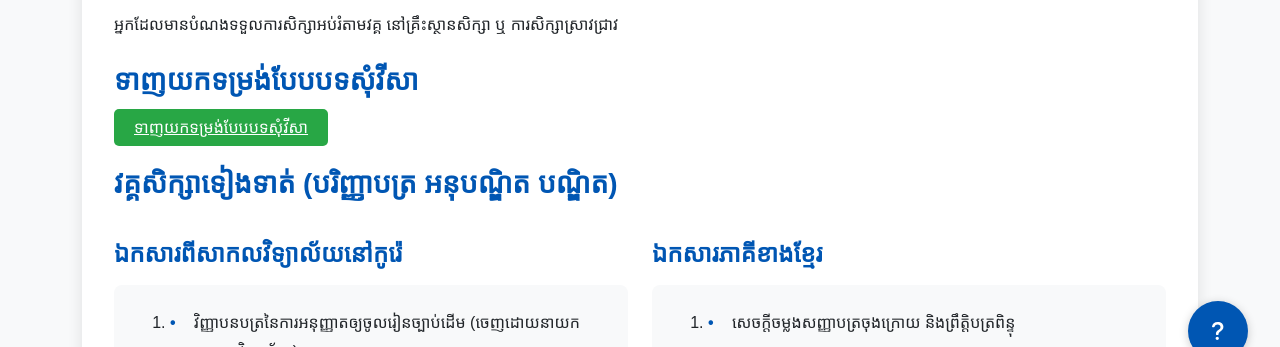
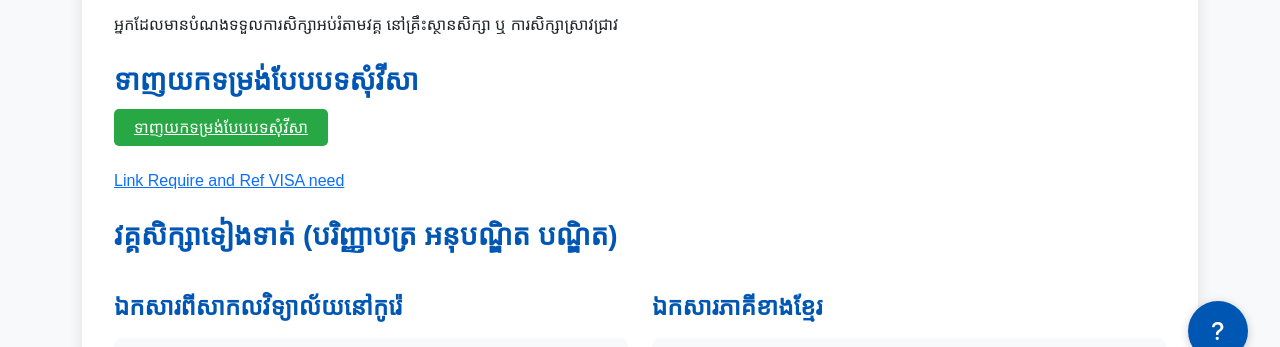
Before and after one commit to MuyleangIng/Preparing_apply_VISA, a plain HTML site: page index.html in a window 1280 px wide. Shown: the part 407-754 px from the top of the page. Drawn offline with nearby package versions, Linux system fonts and the light colour scheme; a web font is replaced by a local one.

Commit message:
Update index.html

```diff
--- a/index.html
+++ b/index.html
@@ -267,6 +267,9 @@
                 <h3>ទាញយកទម្រង់បែបបទសុំវីសា</h3>
                 <a href="https://overseas.mofa.go.kr/upload/cntnts/kh-en/Application_for_VISA.pdf" class="download-btn" download>ទាញយកទម្រង់បែបបទសុំវីសា</a>
             </div>
+            <div>
+                <a href="https://overseas.mofa.go.kr/kh-ko/brd/m_3098/view.do?seq=1023560&srchFr=&srchTo=&srchWord=&srchTp=&multi_itm_seq=0&itm_seq_1=0&itm_seq_2=0&company_cd=&company_nm=&page=4">Link Require and Ref VISA need</a>
+            </div>
 
             <h3>វគ្គសិក្សាទៀងទាត់ (បរិញ្ញាបត្រ អនុបណ្ឌិត បណ្ឌិត)</h3>
 
```
